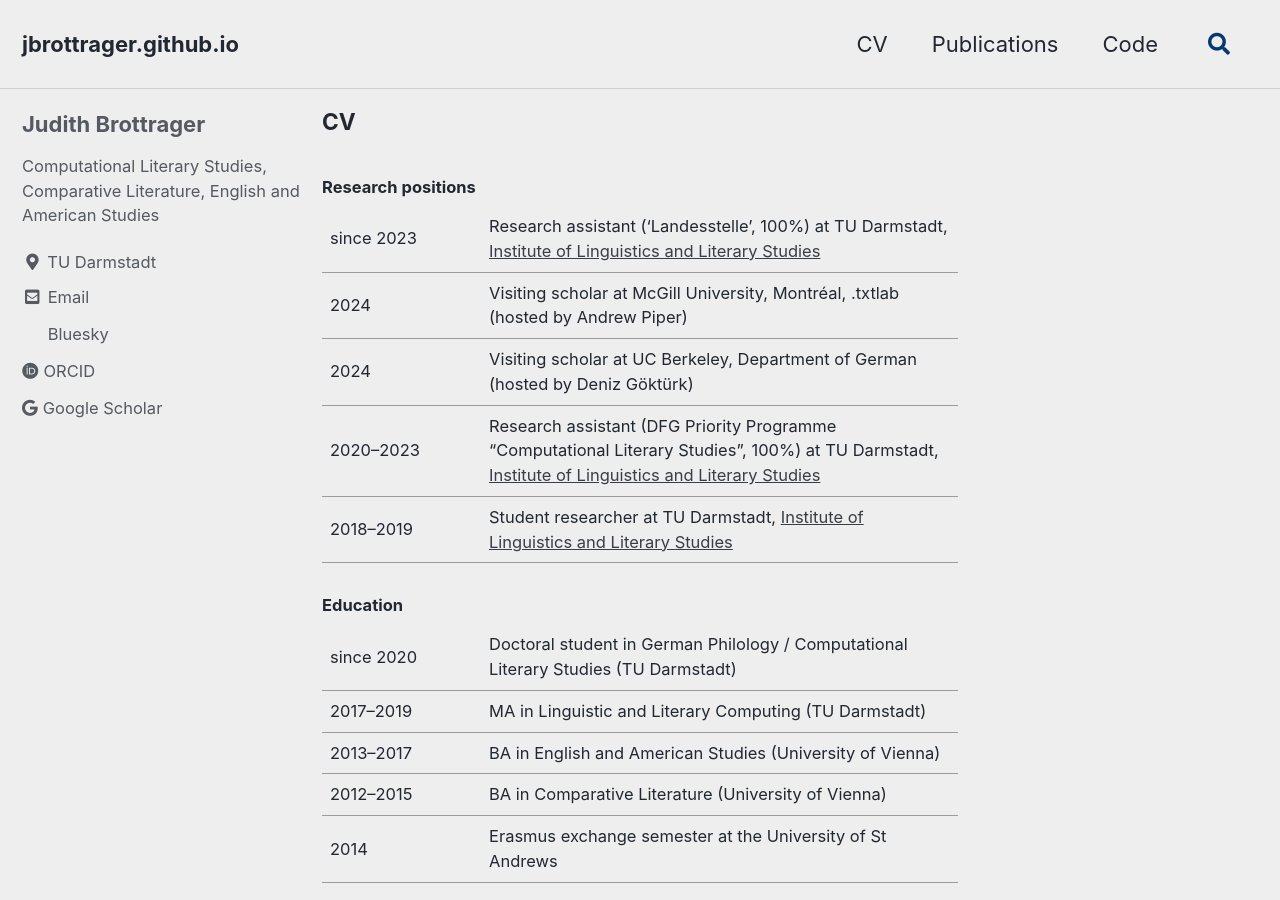
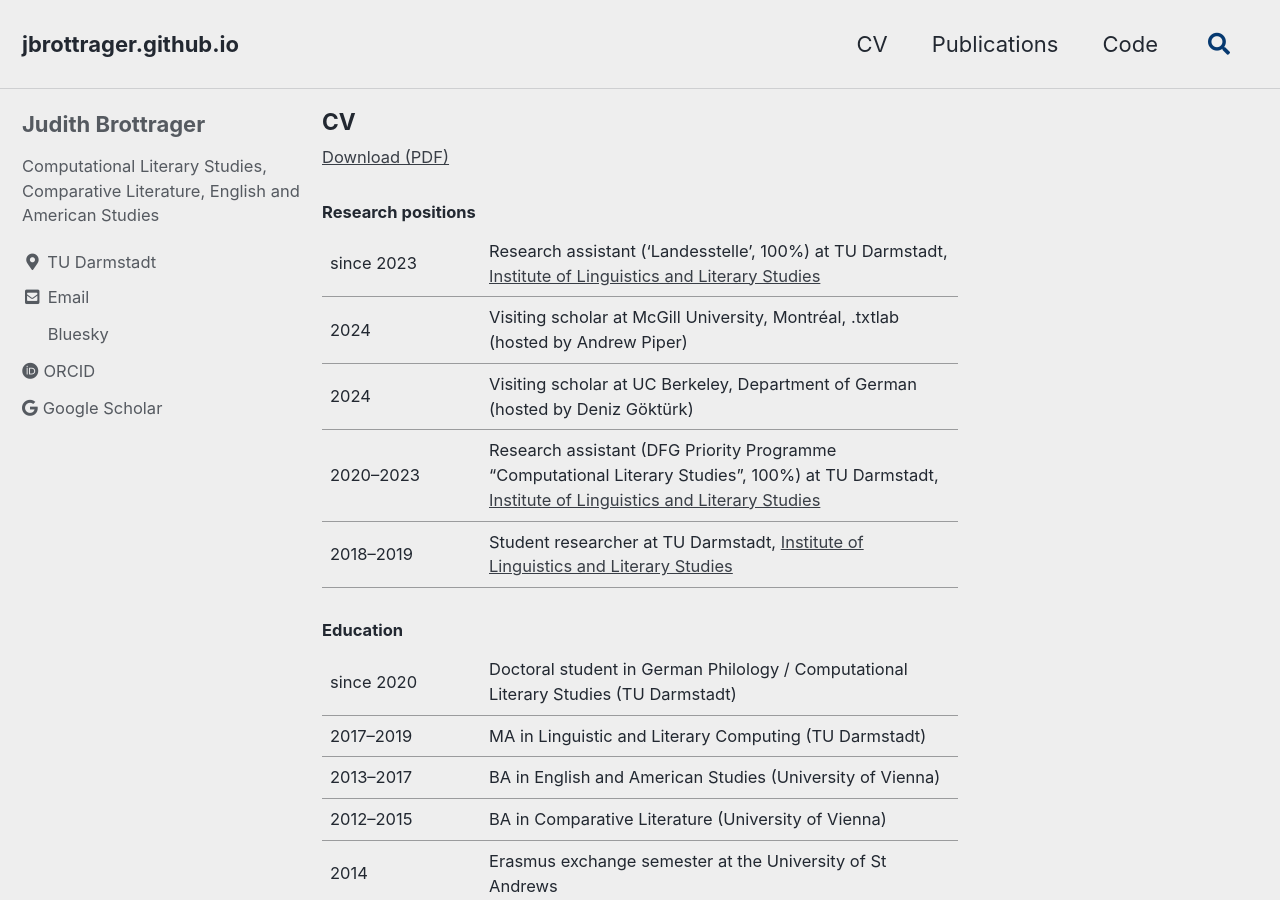
Before and after one commit to jbrottrager/jbrottrager.github.io, a Jekyll site: the page built from _pages/cv.md, in a window 1280 px wide and 900 px high. Built offline with Jekyll 4.4.1, drawn with Linux system fonts in a browser that asks for light colours; cached includes are drawn as plain includes.

Commit message:
add pdf download

```diff
--- a/_pages/cv.md
+++ b/_pages/cv.md
@@ -4,6 +4,8 @@ title: CV
 permalink: /cv/
 author_profile: true
 ---
+
+[Download (PDF)](/assets/CV_Brottrager.pdf)
 
 #### Research positions
 
```
Also changed, not shown: 1 other file.
